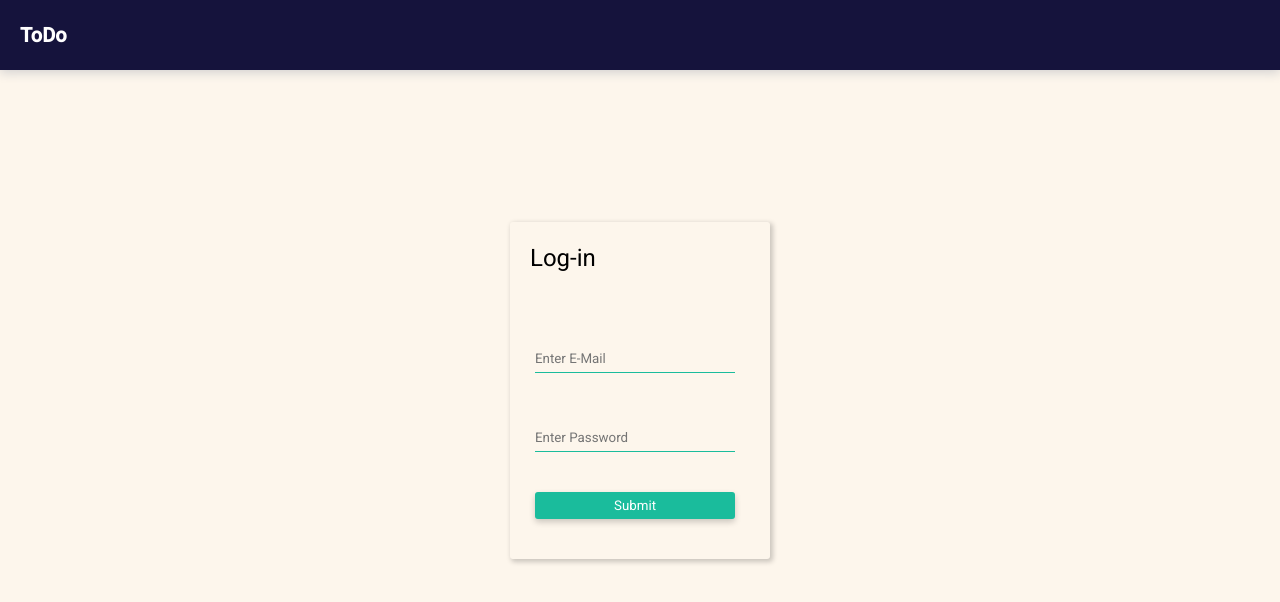
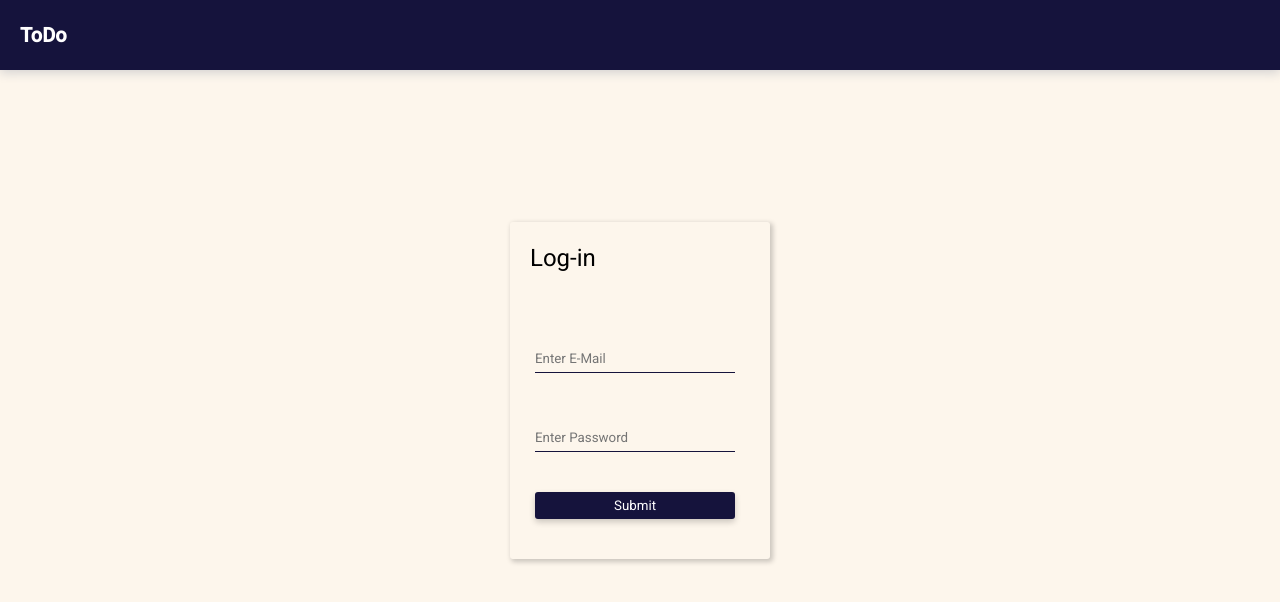
Before and after one commit to yashwanth-arh/toDoSoft, an Angular app: page / in a window 1280 px wide. Shown: the top 602 px of the page. Built offline with nearby package versions, Linux system fonts and the light colour scheme.

Commit message:
changed color

```diff
--- a/src/app/login/login.component.scss
+++ b/src/app/login/login.component.scss
@@ -1,4 +1,4 @@
-$color: #1abc9c;
+$color: #15133C;
 
 h1,
 input::-webkit-input-placeholder,
@@ -43,7 +43,7 @@ input {
       color: $color;
       font-size: 11px;
       transform: translateY(-20px);
-      visibility: visible !important;
+      // visibility: visible !important;
     }
   }
 }
```
